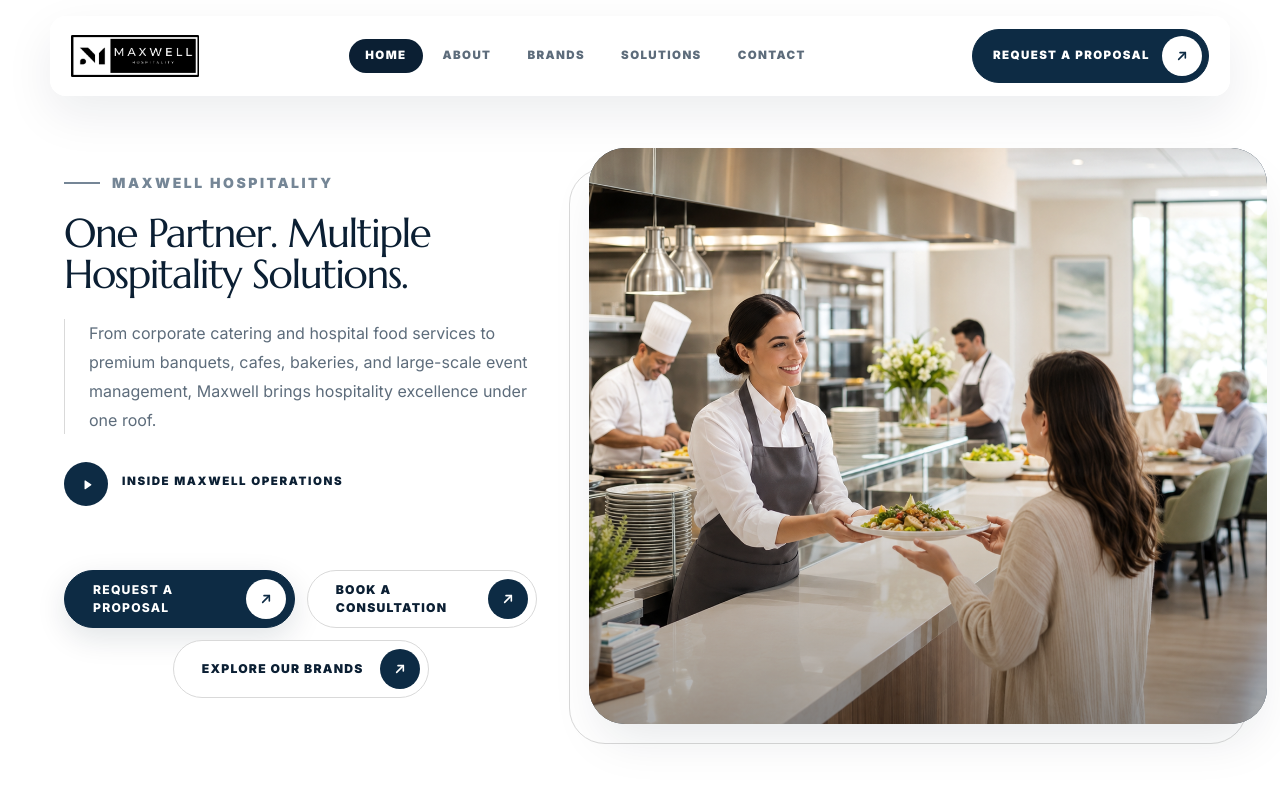
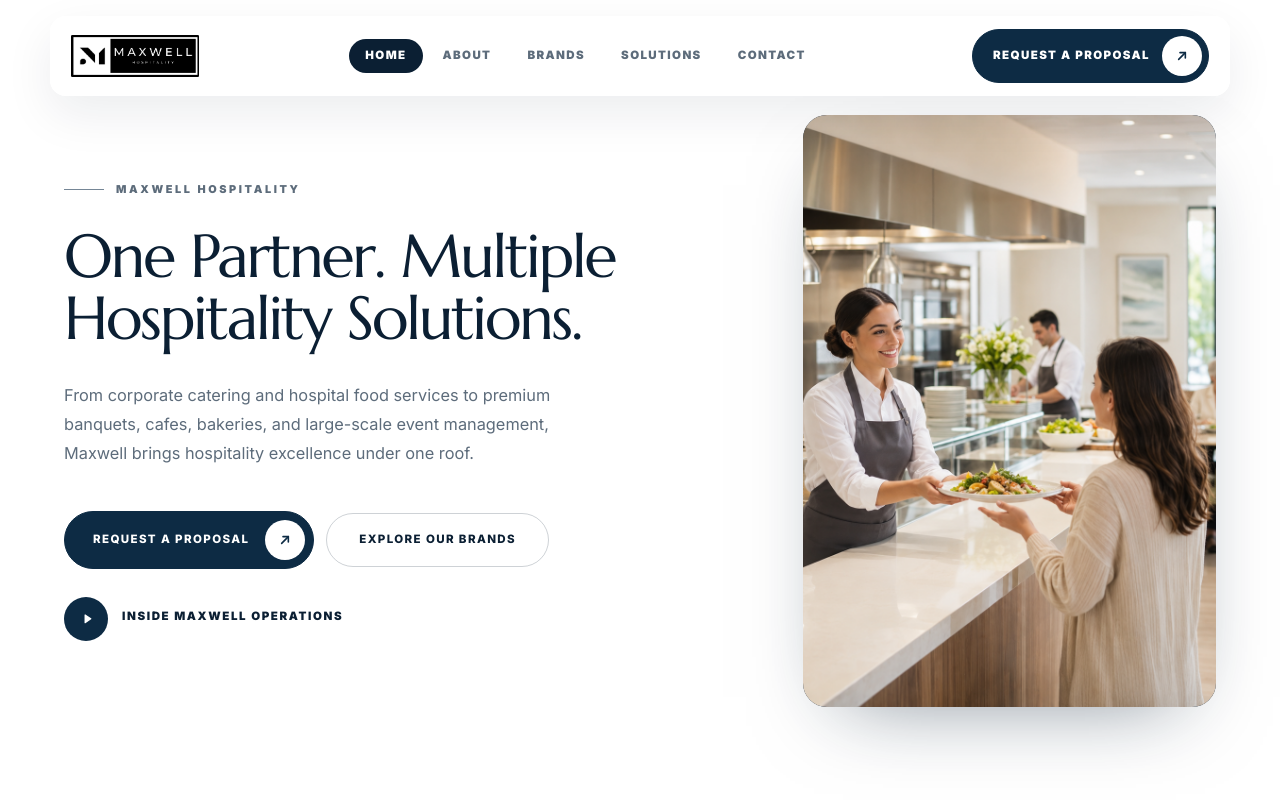
Before and after one commit to divyansh-BTB/Maxwell, a Next.js app: page / in a window 1280 px wide. Shown: the top 800 px of the page. Built offline with nearby package versions, Linux system fonts and the light colour scheme.

Commit message:
hero section change

```diff
--- a/src/app/globals.css
+++ b/src/app/globals.css
@@ -60,4 +60,37 @@ section h3 {
     line-height: 1.15;
     letter-spacing: -0.02em;
   }
+
+  .hero-title-wrap {
+    container-type: inline-size;
+  }
+
+  .hero-title {
+    /* Sized against the column, not the viewport, so "Hospitality Solutions."
+       always fits on one line and the headline stays exactly two lines. */
+    font-size: clamp(2.4rem, 9cqw, 5.25rem);
+    line-height: 1.02;
+    letter-spacing: -0.02em;
+  }
 }
+
+@keyframes hero-rise {
+  from {
+    opacity: 0;
+    transform: translateY(18px);
+  }
+  to {
+    opacity: 1;
+    transform: translateY(0);
+  }
+}
+
+.hero-rise {
+  animation: hero-rise 0.7s cubic-bezier(0.16, 0.84, 0.44, 1) both;
+}
+
+@media (prefers-reduced-motion: reduce) {
+  .hero-rise {
+    animation: none;
+  }
+}
--- a/src/app/home/components/hero-section.tsx
+++ b/src/app/home/components/hero-section.tsx
@@ -5,65 +5,71 @@ import { InsideMaxwellVideo } from "./inside-maxwell-video";
 
 export function HeroSection() {
   return (
-    <section className="relative overflow-hidden bg-white px-[clamp(20px,5vw,72px)] pt-[clamp(96px,9vw,128px)] pb-[clamp(24px,4vw,44px)] lg:h-screen">
-      <div className="mx-auto grid max-w-[1320px] grid-cols-1 gap-[clamp(28px,4vw,64px)] lg:h-full lg:grid-cols-[0.86fr_1.14fr] lg:items-center">
-        <div className="relative z-10 max-w-[780px]">
-          <span className="mb-5 flex items-center gap-3 text-sm font-black tracking-[0.18em] text-[#758696] uppercase">
-            <span className="h-[2px] w-9 bg-[#758696]" />
+    <section className="relative overflow-hidden bg-white px-[clamp(20px,5vw,72px)] pt-[clamp(104px,10vw,132px)] pb-[clamp(56px,7vw,96px)] lg:flex lg:min-h-screen lg:items-center lg:py-[clamp(96px,9vw,128px)]">
+      <div className="mx-auto grid w-full max-w-[1320px] grid-cols-1 items-center gap-[clamp(44px,5vw,72px)] lg:grid-cols-[1.24fr_0.76fr]">
+        <div className="max-w-[820px]">
+          <span
+            className="hero-rise mb-7 flex items-center gap-3 text-[0.68rem] font-black tracking-[0.24em] text-[#5D6C7B] uppercase"
+            style={{ animationDelay: "60ms" }}
+          >
+            <span className="h-px w-10 bg-[#758696]" />
             Maxwell Hospitality
           </span>
 
-          <h1 className="max-w-[680px] page-title text-[#0B1F33]">
-            One Partner. Multiple
-            <br />
-            Hospitality Solutions.
-          </h1>
+          <div className="hero-title-wrap">
+            <h1
+              className="hero-rise hero-title text-[#0B1F33]"
+              style={{ animationDelay: "140ms" }}
+            >
+              One Partner. Multiple
+              <br className="hidden md:block" />
+              {" Hospitality Solutions."}
+            </h1>
+          </div>
 
-          <p className="mt-6 max-w-[600px] border-l border-[#D9D9D9] pl-6 section-copy text-[#5D6C7B]">
+          <p
+            className="hero-rise mt-8 max-w-[540px] text-[1.02rem] leading-[1.75] text-[#5D6C7B]"
+            style={{ animationDelay: "220ms" }}
+          >
             From corporate catering and hospital food services to premium
             banquets, cafes, bakeries, and large-scale event management, Maxwell
             brings hospitality excellence under one roof.
           </p>
 
-          <InsideMaxwellVideo />
-
-          <div className="mt-16 grid max-w-[540px] grid-cols-1 gap-3 sm:grid-cols-2">
+          <div
+            className="hero-rise mt-11 flex flex-wrap items-center gap-3"
+            style={{ animationDelay: "300ms" }}
+          >
             <Link
-              className="group inline-flex min-h-[58px] items-center justify-center gap-4 rounded-full border border-[#0D2B44] bg-[#0D2B44] py-2 pr-2 pl-7 text-[0.76rem] font-extrabold tracking-[0.1em] text-white uppercase shadow-[0_10px_30px_rgba(11,31,51,0.12)] transition-all duration-300 hover:-translate-y-0.5 hover:bg-white hover:text-[#0D2B44]"
+              className="group inline-flex min-h-[54px] items-center gap-4 rounded-full border border-[#0D2B44] bg-[#0D2B44] py-2 pr-2 pl-7 text-[0.72rem] font-extrabold tracking-[0.12em] text-white uppercase transition-all duration-300 hover:-translate-y-0.5 hover:bg-white hover:text-[#0D2B44]"
               href="/contact#inquiry-form"
             >
               <span>Request a Proposal</span>
               <ArrowCircle />
             </Link>
             <Link
-              className="group inline-flex min-h-[58px] items-center justify-center gap-4 rounded-full border border-[#D9D9D9] bg-white py-2 pr-2 pl-7 text-[0.76rem] font-black tracking-[0.1em] text-[#0B1F33] uppercase transition-all duration-300 hover:-translate-y-0.5 hover:border-[#0D2B44] hover:bg-[#0D2B44] hover:text-white"
-              href="/contact#inquiry-form"
-            >
-              <span>Book a Consultation</span>
-              <ArrowCircle dark />
-            </Link>
-            <Link
-              className="group inline-flex min-h-[58px] items-center justify-center gap-4 rounded-full border border-[#D9D9D9] bg-white py-2 pr-2 pl-7 text-[0.76rem] font-black tracking-[0.1em] text-[#0B1F33] uppercase transition-all duration-300 hover:-translate-y-0.5 hover:border-[#0D2B44] hover:bg-[#0D2B44] hover:text-white sm:col-span-2 sm:justify-self-center"
+              className="inline-flex min-h-[54px] items-center rounded-full border border-[#0B1F33]/20 px-8 text-[0.72rem] font-extrabold tracking-[0.12em] text-[#0B1F33] uppercase transition-all duration-300 hover:-translate-y-0.5 hover:border-[#0B1F33] hover:bg-[#0B1F33] hover:text-white"
               href="/our-brands"
             >
-              <span>Explore Our Brands</span>
-              <ArrowCircle dark />
+              Explore Our Brands
             </Link>
+          </div>
+
+          <div className="hero-rise" style={{ animationDelay: "380ms" }}>
+            <InsideMaxwellVideo />
           </div>
         </div>
 
-        <div className="relative min-h-0 lg:-mr-[clamp(0px,4vw,56px)]">
-          <div className="absolute -left-5 top-5 h-full w-full rounded-[2.25rem] border border-[#D9D9D9] bg-white/35 max-sm:hidden" />
-          <div className="relative h-[min(62vh,560px)] min-h-[360px] overflow-hidden rounded-[2.25rem] bg-[#0B1F33] shadow-2xl shadow-[#0B1F33]/10 lg:h-[min(72vh,640px)]">
+        <div className="hero-rise relative" style={{ animationDelay: "260ms" }}>
+          <div className="relative h-[clamp(340px,52vw,420px)] w-full overflow-hidden rounded-[1.5rem] bg-[#0B1F33] shadow-[0_30px_80px_-40px_rgba(11,31,51,0.55)] lg:h-[min(74vh,640px)]">
             <Image
-              alt="Professional hospitality kitchen service"
-              className="object-cover grayscale-[8%] contrast-105"
+              alt="Maxwell hospitality team serving guests in a professional kitchen"
+              className="object-cover"
               fill
               priority
-              sizes="(max-width: 1024px) 100vw, 52vw"
+              sizes="(max-width: 1024px) 100vw, 40vw"
               src="/hero.png"
             />
-            <div className="absolute inset-0 bg-gradient-to-t from-black/34 via-transparent to-transparent" />
           </div>
         </div>
       </div>
--- a/src/app/home/components/inside-maxwell-video.tsx
+++ b/src/app/home/components/inside-maxwell-video.tsx
@@ -1,6 +1,7 @@
 "use client";
 
 import { useEffect, useRef, useState } from "react";
+import { createPortal } from "react-dom";
 
 const VIDEO_TITLE = "Inside Maxwell Operations";
 const VIDEO_SRC =
@@ -8,8 +9,13 @@ const VIDEO_SRC =
 
 export function InsideMaxwellVideo() {
   const [isOpen, setIsOpen] = useState(false);
+  const [isMounted, setIsMounted] = useState(false);
   const triggerRef = useRef<HTMLButtonElement>(null);
   const closeRef = useRef<HTMLButtonElement>(null);
+
+  useEffect(() => {
+    setIsMounted(true);
+  }, []);
 
   useEffect(() => {
     if (!isOpen) {
@@ -41,13 +47,13 @@ export function InsideMaxwellVideo() {
   return (
     <>
       <button
-        className="group mt-7 inline-flex items-center gap-3.5 text-left"
+        className="group mt-7 inline-flex cursor-pointer items-center gap-3.5 text-left"
         onClick={() => setIsOpen(true)}
         ref={triggerRef}
         type="button"
       >
         <span className="relative flex h-11 w-11 shrink-0 items-center justify-center">
-          <span className="absolute inset-0 animate-ping rounded-full bg-[#0D2B44]/20 [animation-duration:2.6s]" />
+          <span className="absolute inset-0 animate-ping rounded-full bg-[#0D2B44]/20 [animation-duration:2.6s] motion-reduce:animate-none" />
           <span className="relative flex h-11 w-11 items-center justify-center rounded-full bg-[#0D2B44] text-white transition-transform duration-300 group-hover:scale-105">
             <svg
               aria-hidden="true"
@@ -64,7 +70,11 @@ export function InsideMaxwellVideo() {
         </span>
       </button>
 
-      {isOpen ? (
+      {isOpen && isMounted
+        ? createPortal(
+            // Rendered on document.body so no transformed ancestor (e.g. the
+            // hero entrance animation) can become the containing block for
+            // this fixed overlay.
             <div className="fixed inset-0 z-[120] flex items-center justify-center p-4 sm:p-8">
               <button
                 aria-label="Close video"
@@ -119,8 +129,10 @@ export function InsideMaxwellVideo() {
                   </video>
                 </div>
               </div>
-        </div>
-      ) : null}
+            </div>,
+            document.body,
+          )
+        : null}
     </>
   );
 }
```
Lines whose indentation alone changed are shown as unchanged.
